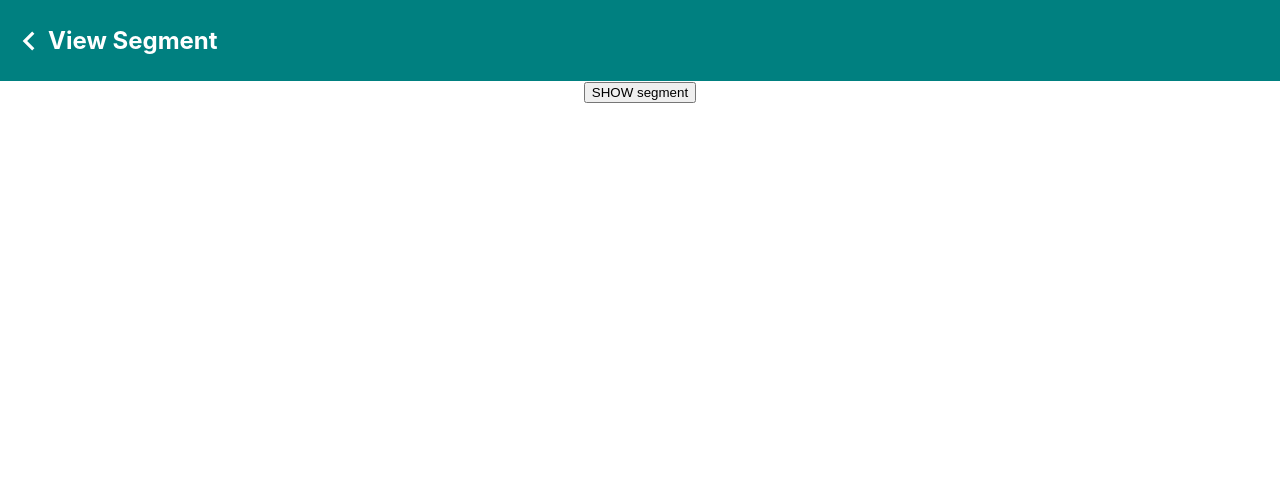
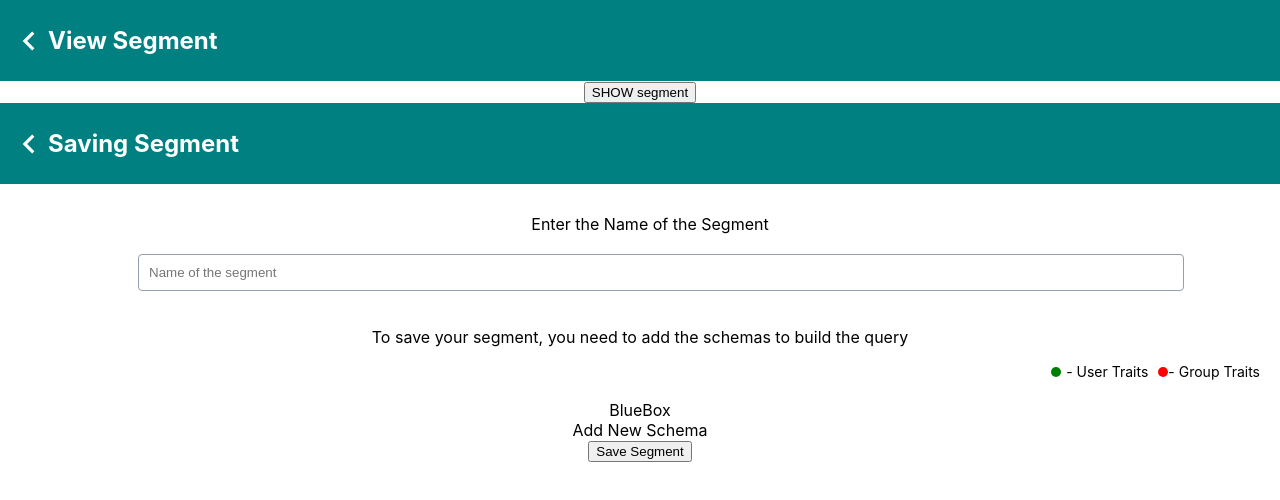
Before and after one commit to Neeraja-Gadi/customlabs, a React (Create React App) app: page / in a window 1280 px wide. Shown: the top 500 px of the page. Built offline with nearby package versions, Linux system fonts and the light colour scheme.

Commit message:
segmentPopUp initiated

```diff
--- a/src/App.css
+++ b/src/App.css
@@ -36,3 +36,70 @@
     transform: rotate(360deg);
   }
 }
+.input-box-wrapper {
+  position: relative;
+  display: inline-block;
+  z-index: 1;
+  margin: 30px 0 20px 20px;
+  width: 80%;
+}
+.label-name{
+  font-weight: 400;
+  @media only screen and (max-width: 491px) {
+    font-size: 14px;
+}
+}
+
+.input-box{
+  margin-top: 20px;
+  padding: 10px;
+  width: 100%;
+  outline: none;
+  border: none;
+  border: 1px solid #96a0ac;
+  border-radius: 4px;
+  @media only screen and (max-width: 768px) {
+    width: 110%;
+}
+  @media only screen and (max-width: 491px) {
+    margin-top: 10px;
+}
+}
+  .input-box:focus{
+  outline: none ;
+  border: none;
+  border-bottom: 2px solid #39afbd;
+}
+
+
+ .traits-Container{
+    display: flex;
+    justify-content: flex-end;
+    margin: 0px 20px;
+    margin-bottom: 20px;
+    font-size: 14px;
+ }
+
+   .user-traits{
+        display: flex;
+        align-items: center;
+        margin-right: 10px;
+    }
+    .user-traits-bullet{
+        width: 10px;
+        height: 10px;
+        border-radius: 50%;
+        background-color:'green';
+        margin-right: 5px;
+    }
+    .group-traits{
+        display: flex;
+        align-items: center;
+    }
+    .group-traits-bullet{
+        width: 10px;
+        height: 10px;
+        border-radius: 50%;
+        /* background-color: $group-traits-color;
+        margin-right: 5px; */
+    }
--- a/src/App.js
+++ b/src/App.js
@@ -1,12 +1,14 @@
 
 import './App.css';
 import HomePage from './components/HomePage';
+import SegmentPopUp from './components/SegmentPopUp';
 
 function App() {
   return (
     <div className="App">
       <>
       <HomePage />
+      <SegmentPopUp/>
 
       </>
     </div>
--- /dev/null
+++ b/src/components/SegmentPopUp.js
@@ -0,0 +1,42 @@
+import React,{useState} from 'react';
+import '../App.css';
+import Header from "./Header";
+import Traits from './Traits';
+
+
+const SegmentPopUp = () => {
+
+const[inputData,setInputData] = useState("");
+
+  return (
+    <>
+    <Header textDisplay="Saving Segment"/>
+
+    <div className='input-box-wrapper'>
+        <label for="name"><span className='label-name'>Enter the Name of the Segment</span></label><br />
+        <input type="text"
+         className="input-box"
+         id="name"
+         name="name of the segment"
+         placeholder='Name of the segment'
+         required
+         value={inputData}
+         onChange={(e) => setInputData(e.target.value)}
+        />
+    </div>
+    <p>To save your segment, you need to add the schemas to build the query </p>
+
+    <Traits/>
+
+    <div>
+        BlueBox
+    </div>
+    <div>
+        Add New Schema
+    </div>
+    <button>Save Segment</button>
+    </>
+  )
+}
+
+export default SegmentPopUp
--- /dev/null
+++ b/src/components/Traits.js
@@ -0,0 +1,19 @@
+import React from 'react'
+
+const Traits = () => {
+  return (
+    <div className='traits-Container'>
+    <div className='user-traits'>
+        <span className='user-traits-bullet'  style={{ backgroundColor: 'green' }}></span>
+
+        <span>- User Traits</span>
+    </div>
+    <div className='group-traits'>
+        <span className='group-traits-bullet'  style={{ backgroundColor: 'red' }}></span>
+      <span> - Group Traits</span>
+  </div>
+</div>
+  )
+}
+
+export default Traits
```
